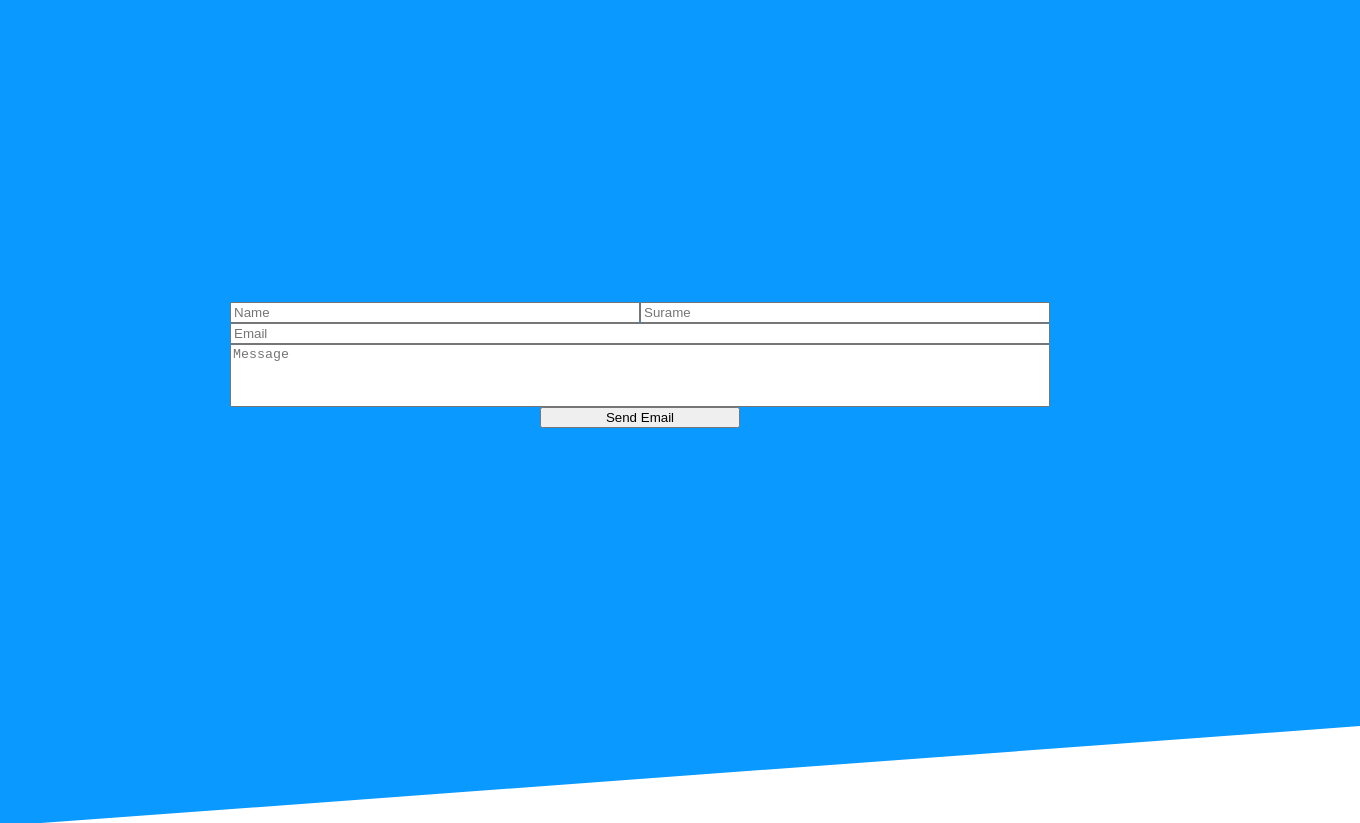
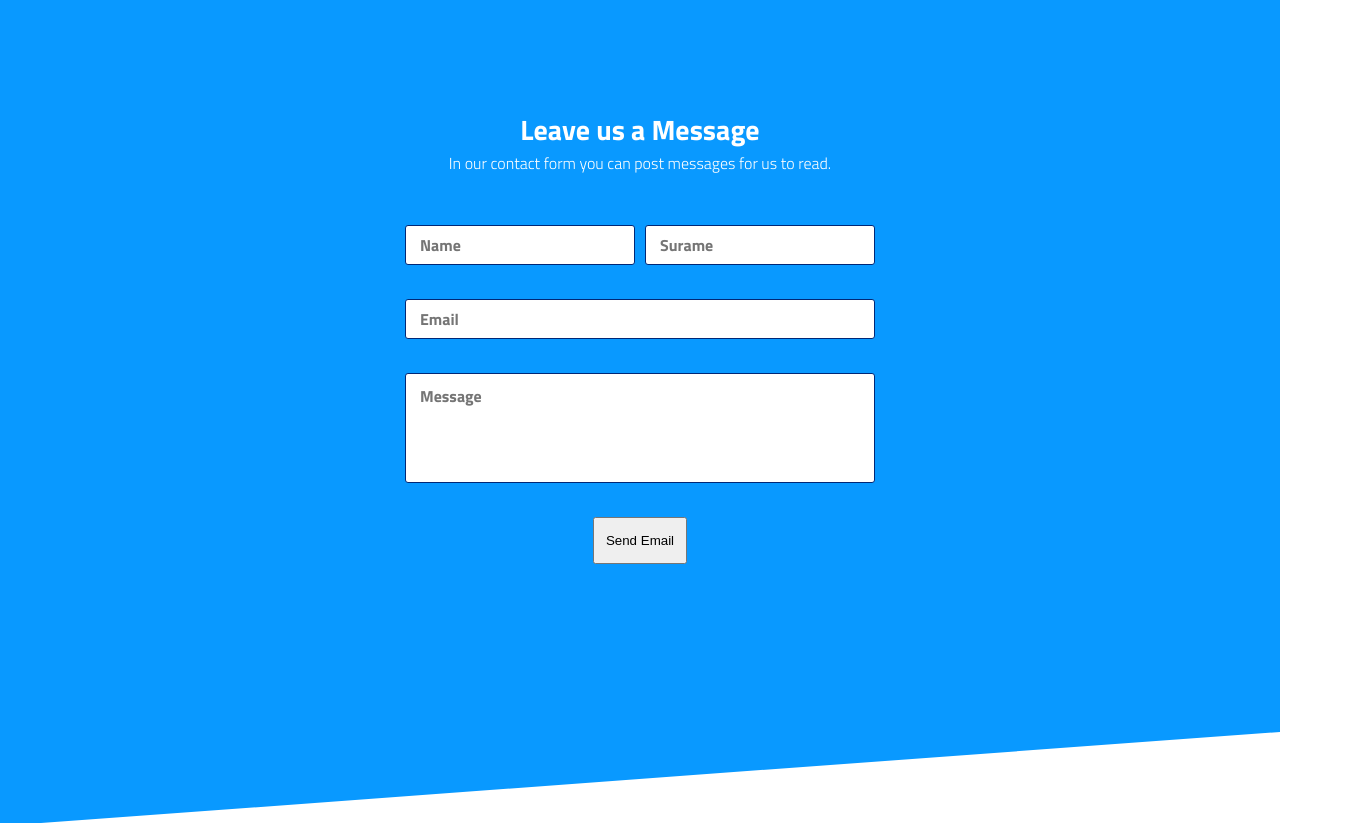
Before and after one commit to ma2skollar/thecaselink, a plain HTML site: page pages/contact.html in a window 1280 px wide. Shown: the part 686-1509 px from the top of the page, 1360 px wide, since content can reach past the window. Drawn offline with Linux system fonts and the light colour scheme.

Commit message:
form working + styled

```diff
--- a/assets/styles.css
+++ b/assets/styles.css
@@ -16,6 +16,8 @@
   --h1-color1: #3f4756;
   --h1-color2: #0999ff;
   --h1-color3: #002776;
+
+  --shade-color1: #A3ABBD;
 
   --default-font: "Titillium Web", "Trebuchet MS", Helvetica, sans-serif;
 
@@ -38,6 +40,10 @@
   }
 }
 @media screen and (min-width: 821px) {
+  html {
+    overflow-x: hidden;
+  }
+
   body {
     overflow-x: hidden;
     margin: 0;
@@ -98,7 +104,7 @@
     font-size: var(--font-heading);
     font-weight: var(--font-bold);
     color: var(--text-color1);
-    transition: color 0.2s ease-in-out, background-color 0.2s ease-in-out;
+    transition: color 0.2s, background-color 0.2s;
   }
 
   .inner-ul > li > a.active {
@@ -267,7 +273,7 @@
     top: 600px;
     left: 20vw;
     color: rgba(255, 255, 255, 0.2);
-    font-size: 25rem;
+    font-size: 300px;
     font-family: var(--default-font);
   }
 
@@ -277,7 +283,7 @@
     top: 1040px;
     right: 20vw;
     color: rgba(255, 255, 255, 0.2);
-    font-size: 25rem;
+    font-size: 300px;
     font-family: var(--default-font);
   }
 
@@ -344,32 +350,73 @@
 
   form {
     display: grid;
-    grid-template: 1fr 1fr 3fr 1fr / 1fr 1fr;
-    width: 100%;
+    grid-template: 40px 40px 110px 47px 25px / 1fr 1fr;
+    width: 470px;
     height: 100%;
+    row-gap: 34px;
+    margin-top: 50px;
+  }
+
+  form > * {
+    box-sizing: border-box;
+  }
+
+  form > .field {
+    border: 1px solid var(--h1-color3);
+    border-radius: 3px;
+    background-color: var(--bg-color2);
+    font-family: var(--default-font);
+    font-size: var(--font-paragraph);
+    font-weight: var(--font-bold);
+    color: var(--shade-color1);
+    padding-left: 14px;
   }
 
   form > textarea {
     resize: none;
+    padding-top: 10px;
   }
 
   form > #name {
     grid-area: 1 / 1 / 2 / 2;
+    width: 230px;
+    height: 40px;
+    margin-right: 5px;
   }
   form > #surname {
     grid-area: 1 / 2 / 2 / 3;
+    width: 230px;
+    height: 40px;
+    margin-left: 5px;
   }
   form > #email {
     grid-area: 2 / 1 / 3 / 3;
+    width: 470px;
+    height: 40px;
   }
   form > #message {
     grid-area: 3 / 1 / 4 / 3;
+    width: 470px;
+    height: 110px;
   }
   form > #submit {
     grid-area: 4 / 1 / 5 / 3;
     justify-self: center;
     display: block;
-    width: 200px;
+    width: 94px;
+    height: 47px;
+  }
+
+  .form-status {
+    grid-area: 5 / 1 / 6 / 3;
+    justify-self: center;
+    display: none;
+    padding: 0;
+    margin: 0;
+    font-family: var(--default-font);
+    font-size: var(--font-paragraph);
+    font-weight: var(--font-semibold);
+    color: var(--bg-color2);
   }
 
   footer {
--- a/pages/contact.html
+++ b/pages/contact.html
@@ -165,13 +165,40 @@
       </section>
       <section class="s2" id="form">
         <article class="empty-container">
-          <!-- https://smtpjs.com/ -->
-          <form onsubmit="sendEmail()">
-            <input type="text" name="name" id="name" placeholder="Name">
-            <input type="text" name="surname" id="surname" placeholder="Surame">
-            <input type="text" name="email" id="email" placeholder="Email">
-            <textarea type="text" name="message" id="message" placeholder="Message"></textarea>
-            <input type="submit" value="Send Email" id="submit">
+
+          <h1 class="light-title">Leave us a Message</h1>
+          <p class="light-text">In our contact form you can post messages for us to read.</p>
+          <form onsubmit="sendEmail(); return false;">
+            <input
+              type="text"
+              name="name"
+              id="name"
+              placeholder="Name"
+              class="field"
+            />
+            <input
+              type="text"
+              name="surname"
+              id="surname"
+              placeholder="Surame"
+              class="field"
+            />
+            <input
+              type="text"
+              name="email"
+              id="email"
+              placeholder="Email"
+              class="field"
+            />
+            <textarea
+              type="text"
+              name="message"
+              id="message"
+              placeholder="Message"
+              class="field"
+            ></textarea>
+            <p class="form-status">Form sent successfully!</p>
+            <button type="submit" id="submit">Send Email</button>
           </form>
         </article>
       </section>
@@ -227,5 +254,54 @@
         </div>
       </div>
     </footer>
+    <script src="https://smtpjs.com/v3/smtp.js"></script>
+    <script>
+      const form = document.querySelector("form");
+      const senderEmail = document.querySelector("#email");
+      const senderName = document.querySelector("#name");
+      const senderSurname = document.querySelector("#surname");
+      const content = document.querySelector("#message");
+      const formStatus = document.querySelector(".form-status");
+
+      window.onload = () => {
+        console.log("Page loaded!");
+        formStatus.style.display = "none";
+      };
+
+      const sendEmail = () => {
+        Email.send({
+          SecureToken: "47dd32cb-d19e-4dac-b9c7-9ac7fcd79303",
+          To: "emailform@thecaselink.com",
+          From: "emailformsender@thecaselink.com",
+          Subject: "Automated Email Form from " + senderEmail.value,
+          Body:
+            "Content: " + content.value +
+            "<br><br>" +
+            "Name: " + senderName.value +
+            " " +
+            "Surname: " + senderSurname.value +
+            "Email: " + senderEmail.value,
+        })
+        .then((message) => {
+          console.log(message);
+          if (message === "OK") {
+            console.log("Email sent successfully!");
+            form.reset();
+            formStatus.innerHTML = "<span style='color: #00ae59;'>✓</span> Form sent successfully!";
+            formStatus.style.display = "block";
+          } else {
+            console.log("Failed to send email!");
+            formStatus.innerHTML = "<span style='color: #ff5f52;'>✗</span> Failed to send form! Try again.";
+            formStatus.style.display = "block";
+          }
+
+        })
+        .catch((err) => {
+          console.log(err);
+          formStatus.innerHTML = "<span style='color: #ff5f52;'>✗</span> Failed to send form! Try again.";
+          formStatus.style.display = "block";
+        });
+      };
+    </script>
   </body>
 </html>
```
